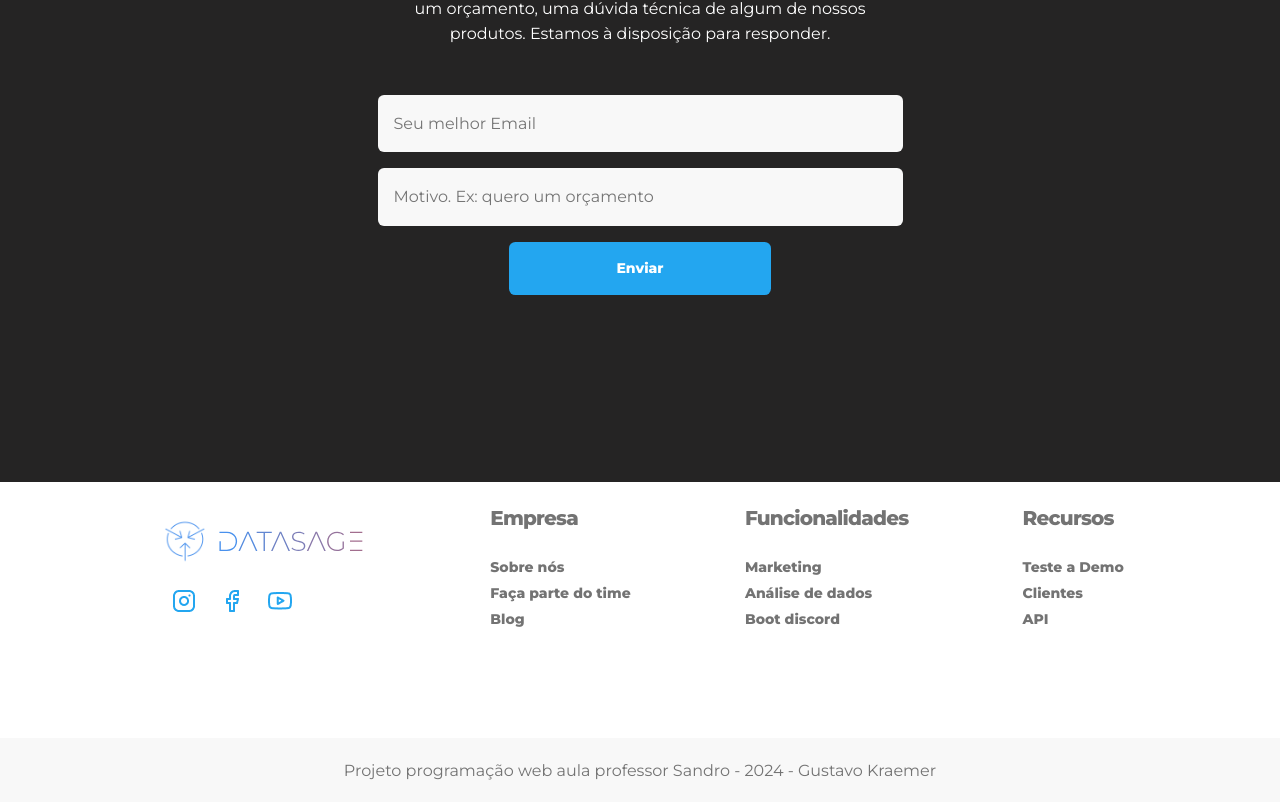
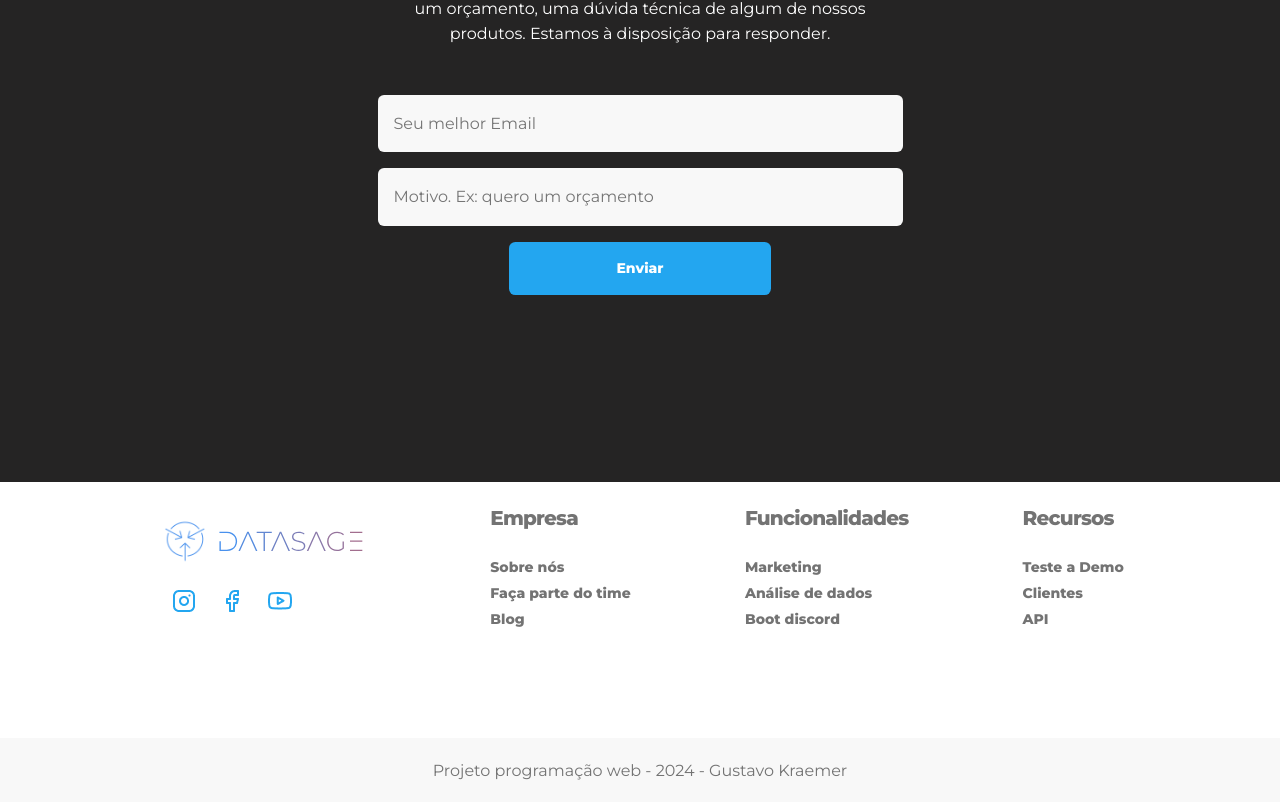
Before and after one commit to gustavokra/lading-page-proj-web, a React (Vite) app: page / in a window 1280 px wide. Shown: the part 3713-4515 px from the top of the page. Built offline with nearby package versions, Linux system fonts and the light colour scheme.

Commit message:
ajustando descrições no footer

```diff
--- a/src/pages/footer/footer.tsx
+++ b/src/pages/footer/footer.tsx
@@ -53,7 +53,7 @@ export default function Footer() {
                 </div>
             </div>
             <footer className="footer">
-                <p>Projeto programação web aula professor Sandro - 2024 - Gustavo Kraemer</p>
+                <p>Projeto programação web - 2024 - Gustavo Kraemer</p>
             </footer>
         </footer>
     )
```
